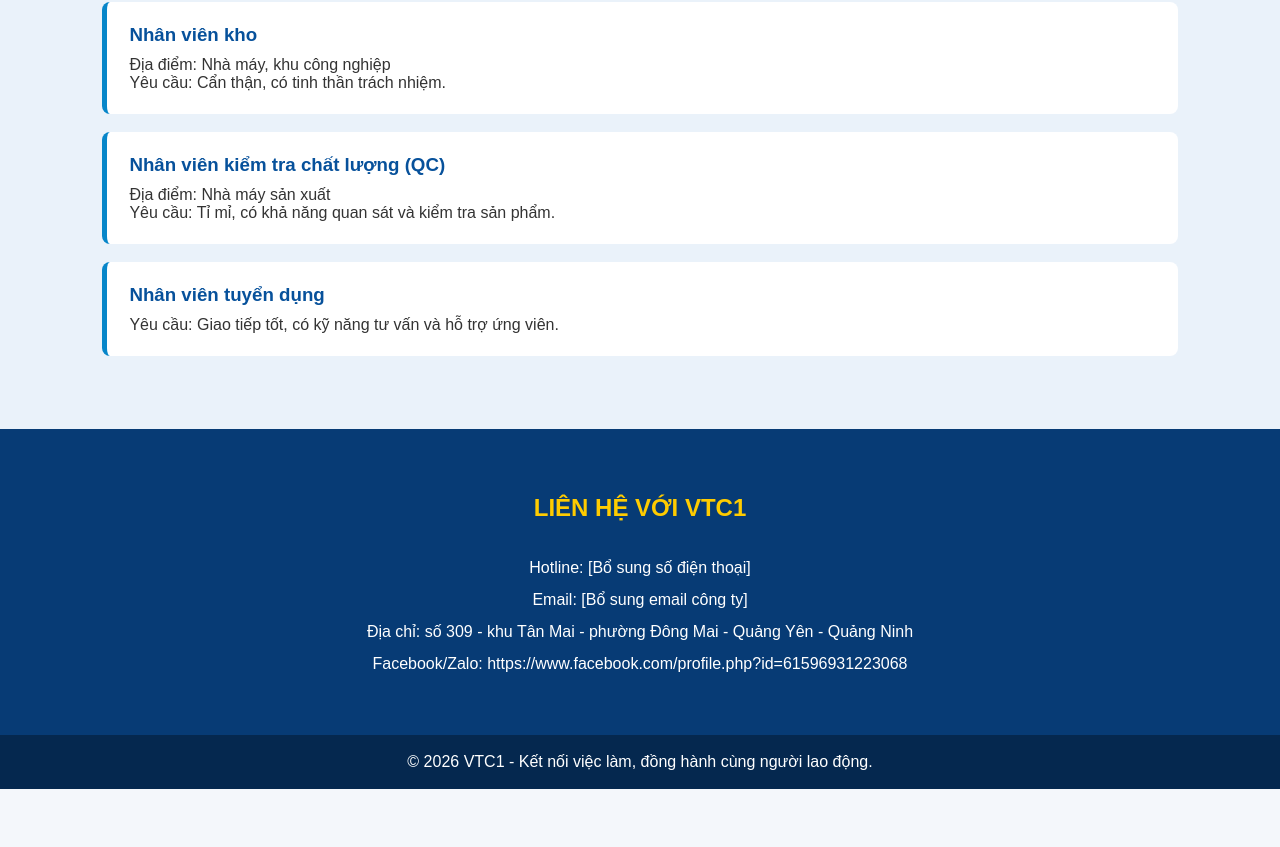
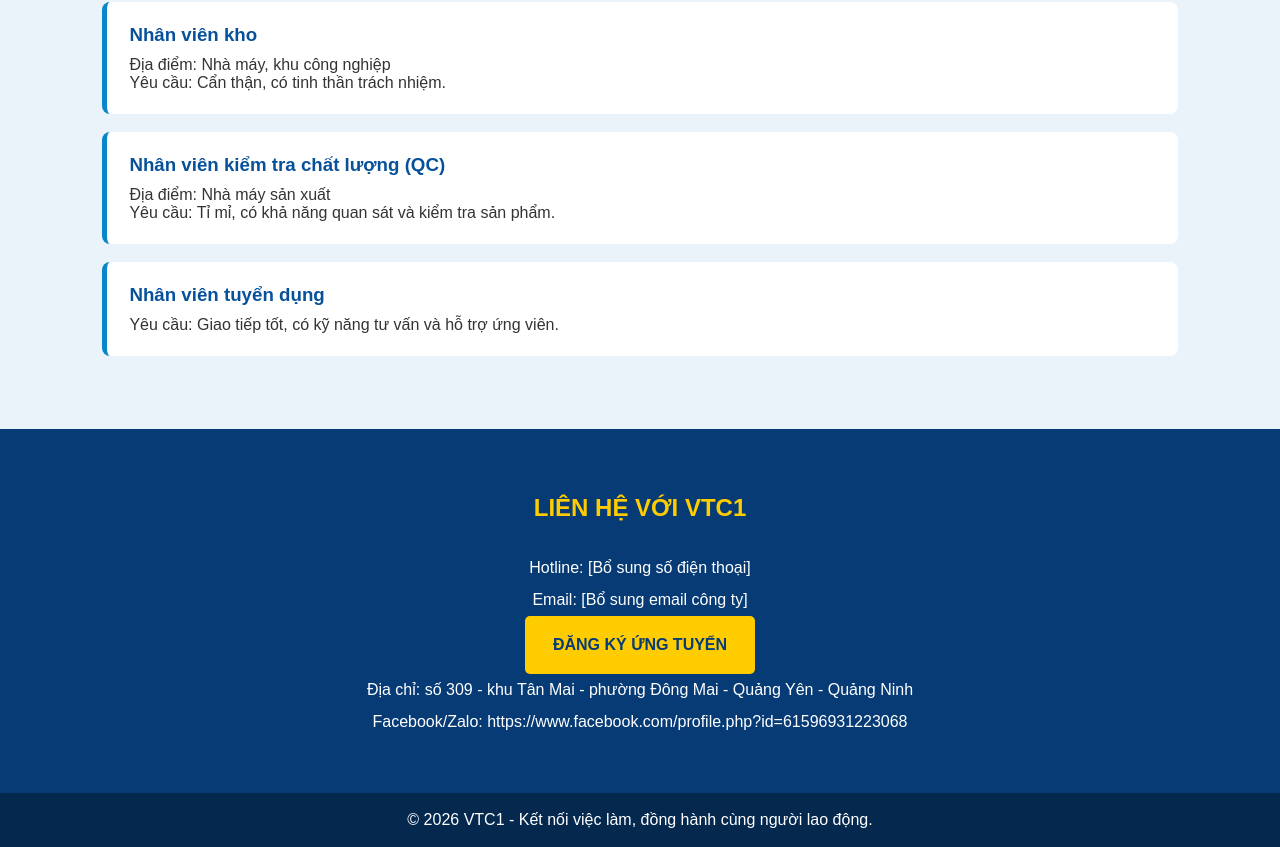
Before and after one commit to boydaiyen24/web_tuyen_dung, a plain HTML site: page index.html in a window 1280 px wide. Shown: the part 1350-2197 px from the top of the page. Before the commit the page ends 2139 px from the top, so only its background shows below. Drawn offline with Linux system fonts and the light colour scheme.

Commit message:
Add application form link
Co-authored-by: Copilot <223556219+Copilot@users.noreply.github.com>

```diff
--- a/index.html
+++ b/index.html
@@ -253,6 +253,7 @@ footer {
     <h2>LIÊN HỆ VỚI VTC1</h2>
     <p>Hotline: [Bổ sung số điện thoại]</p>
     <p>Email: [Bổ sung email công ty]</p>
+    <p><a class="btn" href="https://docs.google.com/forms/d/e/1FAIpQLSfgGSHwSjCGrJzI45Bo8mSmBRc-0OYoqfpV6eBrKUeQ5vLB9A/viewform?usp=header" target="_blank" rel="noopener noreferrer">ĐĂNG KÝ ỨNG TUYỂN</a></p>
     <p>Địa chỉ: số 309 - khu Tân Mai - phường Đông Mai - Quảng Yên - Quảng Ninh</p>
     <p>Facebook/Zalo: https://www.facebook.com/profile.php?id=61596931223068</p>
 </section>
```
